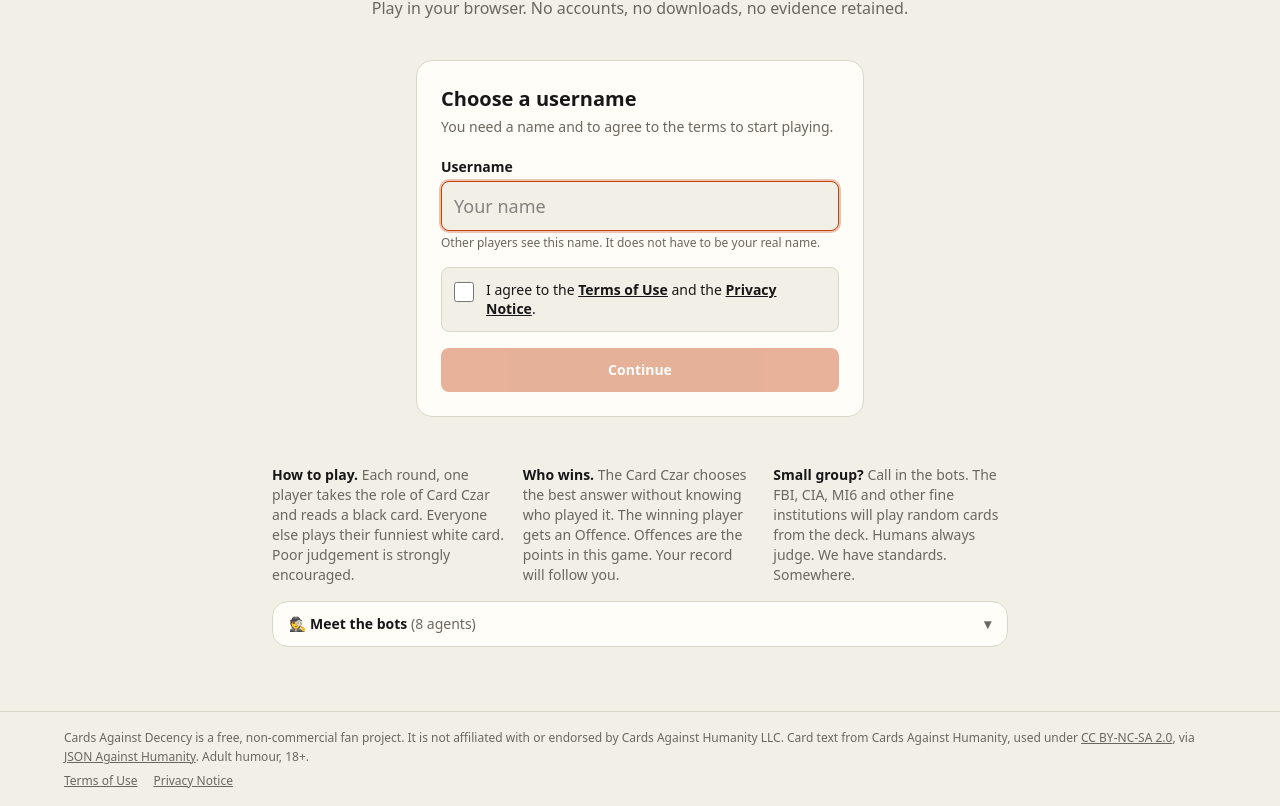
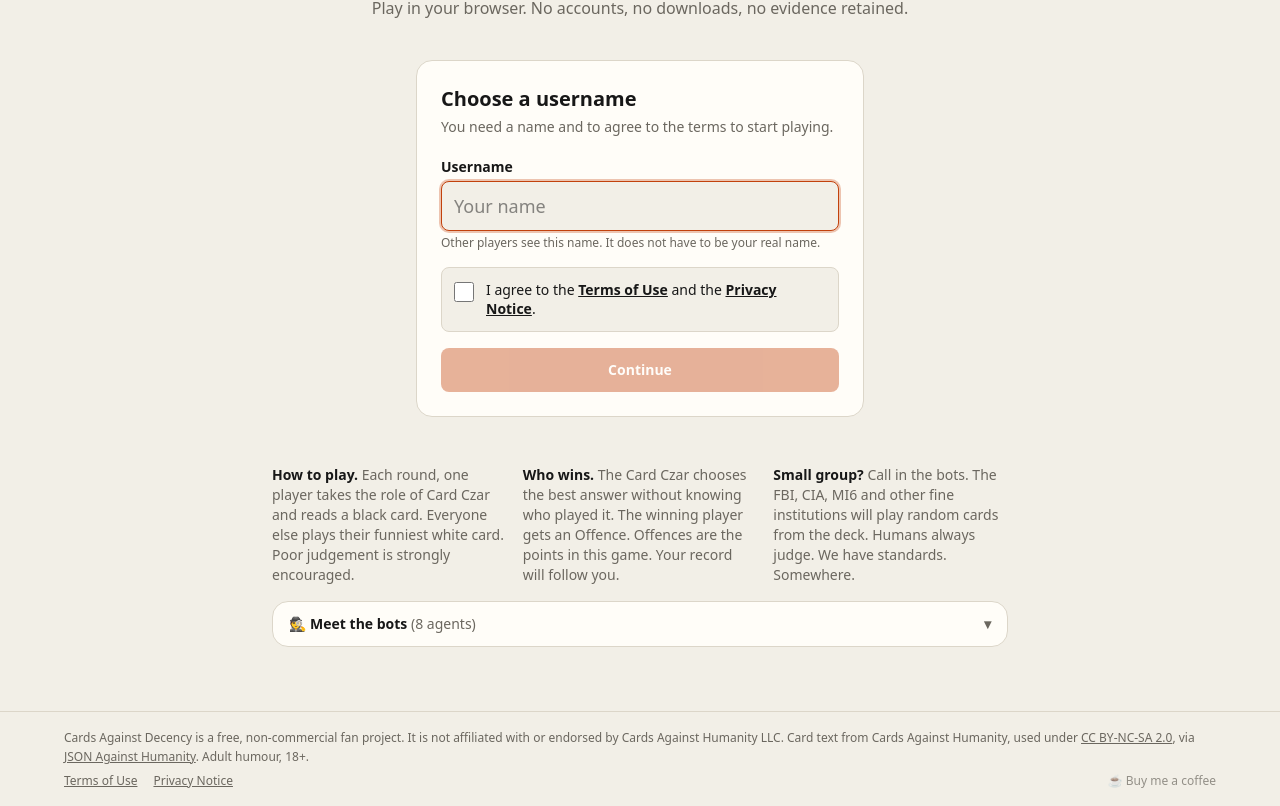
Before and after one commit to nic-pan/cards-against-decency, a Next.js app: page / in a window 1280 px wide. Shown: the part 308-1114 px from the top of the page. Built offline with nearby package versions, Linux system fonts and the light colour scheme.

Commit message:
Footer: a quiet "Buy me a coffee" link

```diff
--- a/src/app/layout.tsx
+++ b/src/app/layout.tsx
@@ -42,6 +42,15 @@ export default function RootLayout({ children }: { children: React.ReactNode })
               <Link className="underline" href="/privacy">
                 Privacy Notice
               </Link>
+              {/* Optional tip jar. Kept quiet on purpose: the game is free and stays free. */}
+              <a
+                className="ml-auto opacity-70 hover:underline hover:opacity-100"
+                href="https://buymeacoffee.com/nickelfront"
+                target="_blank"
+                rel="noopener noreferrer"
+              >
+                ☕ Buy me a coffee
+              </a>
             </p>
           </div>
         </footer>
```
